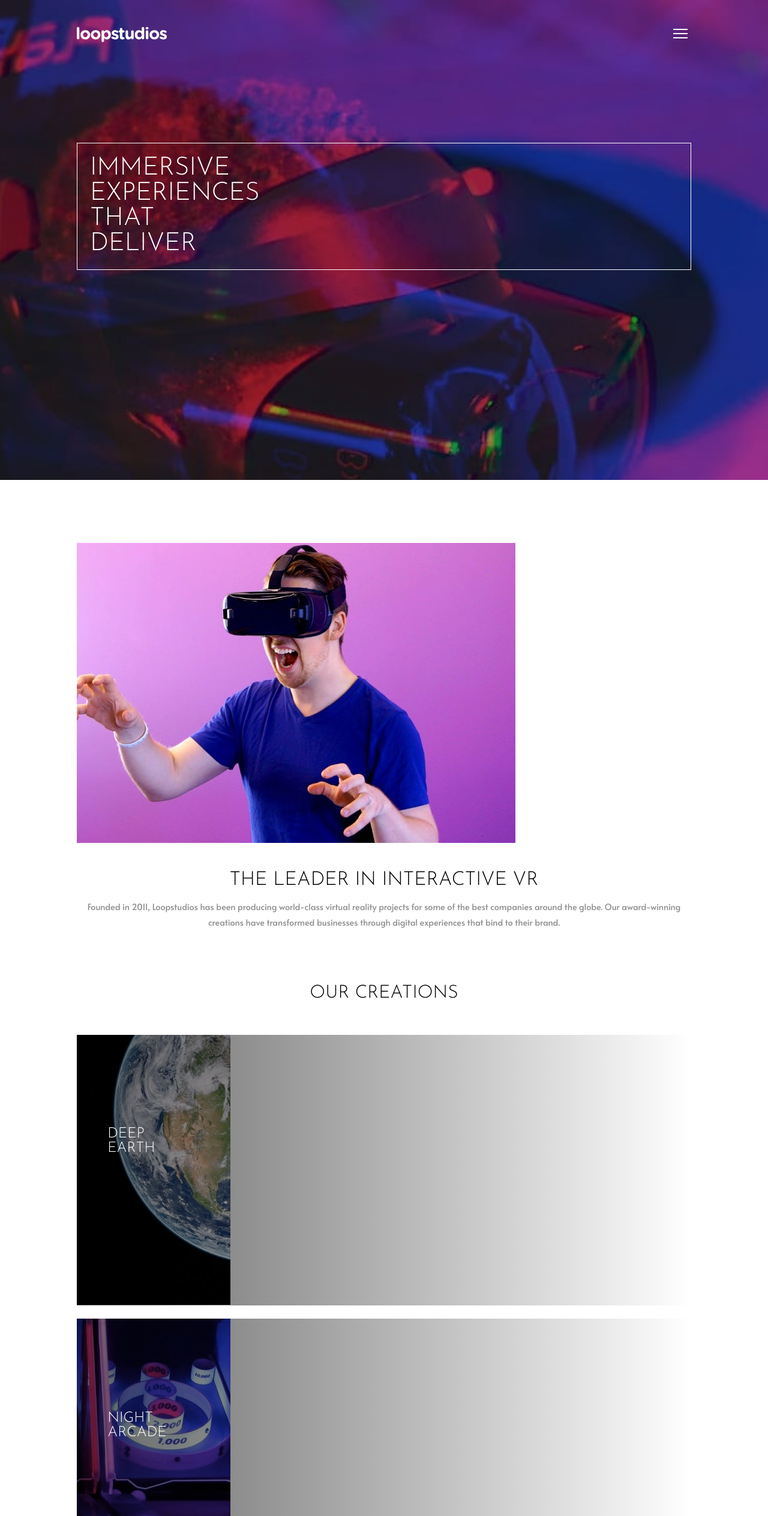
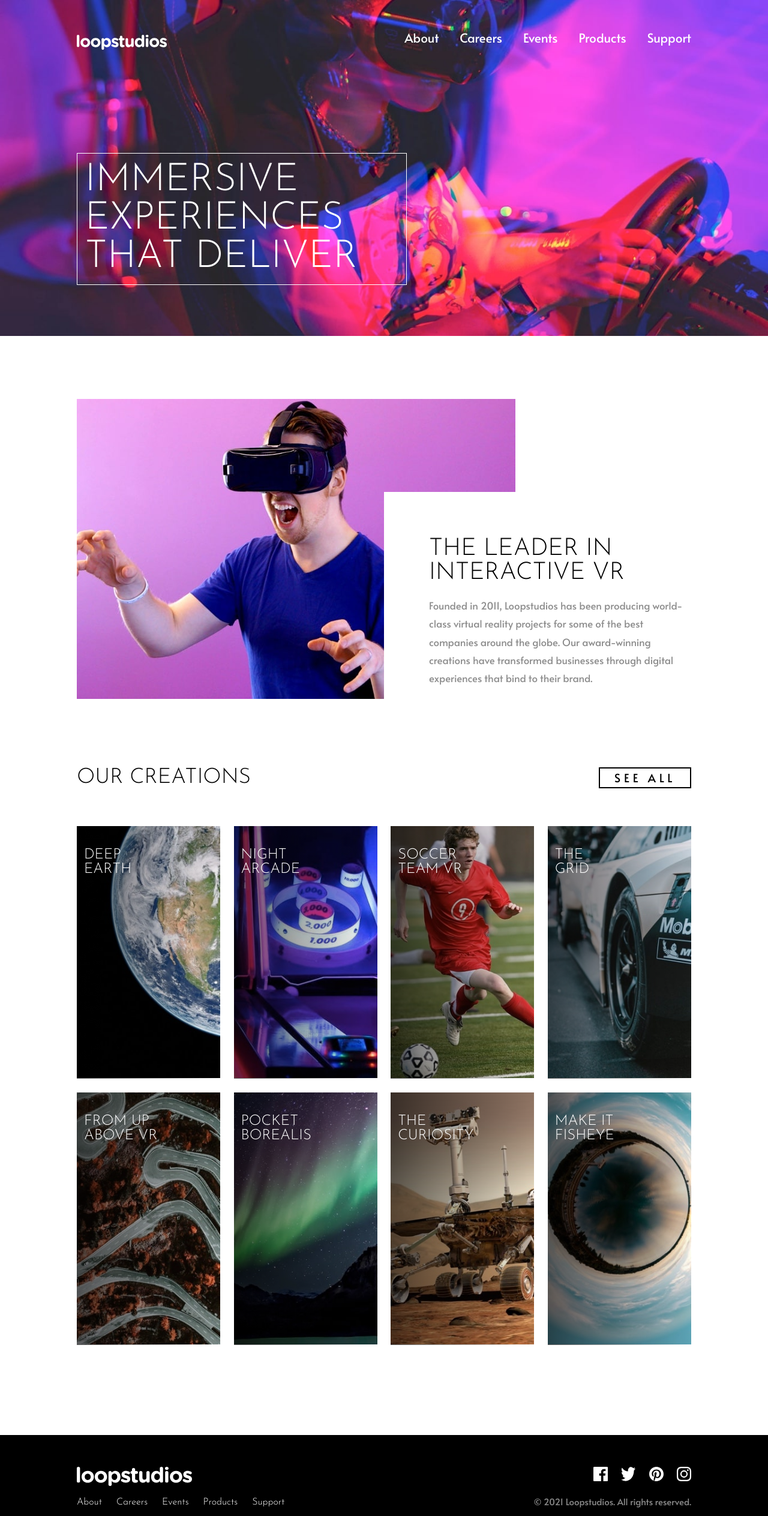
Before and after one commit to Barbelitos/FrontEndMentor-LoopStudiosLandingPage, a plain HTML site: page index.html in a window 1280 px wide. Shown: the top 2527 px of the page at 60% size. Drawn offline with Linux system fonts and the light colour scheme.

Commit message:
Desktop design completed.

```diff
--- a/index.html
+++ b/index.html
@@ -39,7 +39,7 @@
           <img class="menu-open" src="./images/icon-hamburger.svg" alt="open menu">
         </button>
       </nav>
-      <h1 class="hero-title">Immersive<br>experiences<br>that<br>deliver</h1>
+      <h1 class="hero-title">Immersive <br>experiences <br>that <br>deliver</h1>
     </div>
   </header>
 
@@ -68,50 +68,50 @@
       <div class="creations-container">
         <picture class="creations-picture">
           <h3 class="picture-text">Deep earth</h3>
-          <source media="(max-width: 699px)" srcset="./images/mobile/image-deep-earth.jpg">
-          <source media="(min-width: 700px)" srcset="./images/desktop/image-deep-earth.jpg">
+          <source media="(max-width: 959px)" srcset="./images/mobile/image-deep-earth.jpg">
+          <source media="(min-width: 960px)" srcset="./images/desktop/image-deep-earth.jpg">
           <img src="./images/mobile/image-deep-earth.jpg" alt="planet earth">
         </picture>
         <picture class="creations-picture">
           <h3 class="picture-text">Night Arcade</h3>
-          <source media="(max-width: 699px)" srcset="./images/mobile/image-night-arcade.jpg">
-          <source media="(min-width: 700px)" srcset="./images/desktop/image-night-arcade.jpg">
+          <source media="(max-width: 959px)" srcset="./images/mobile/image-night-arcade.jpg">
+          <source media="(min-width: 960px)" srcset="./images/desktop/image-night-arcade.jpg">
           <img src="./images/mobile/image-night-arcade.jpg" alt="arcade">
         </picture>
         <picture class="creations-picture">
           <h3 class="picture-text">Soccer Team VR</h3>
-          <source media="(max-width: 699px)" srcset="./images/mobile/image-soccer-team.jpg">
-          <source media="(min-width: 700px)" srcset="./images/desktop/image-soccer-team.jpg">
+          <source media="(max-width: 959px)" srcset="./images/mobile/image-soccer-team.jpg">
+          <source media="(min-width: 960px)" srcset="./images/desktop/image-soccer-team.jpg">
           <img src="./images/mobile/image-soccer-team.jpg" alt="soccer player">
         </picture>
         <picture class="creations-picture">
           <h3 class="picture-text">The<br>Grid</h3>
-          <source media="(max-width: 699px)" srcset="./images/mobile/image-grid.jpg">
-          <source media="(min-width: 700px)" srcset="./images/desktop/image-grid.jpg">
+          <source media="(max-width: 959px)" srcset="./images/mobile/image-grid.jpg">
+          <source media="(min-width: 960px)" srcset="./images/desktop/image-grid.jpg">
           <img src="./images/mobile/image-grid.jpg" alt="racing car">
         </picture>
         <picture class="creations-picture">
           <h3 class="picture-text">From Up Above VR</h3>
-          <source media="(max-width: 699px)" srcset="./images/mobile/image-from-above.jpg">
-          <source media="(min-width: 700px)" srcset="./images/desktop/image-from-above.jpg">
+          <source media="(max-width: 959px)" srcset="./images/mobile/image-from-above.jpg">
+          <source media="(min-width: 960px)" srcset="./images/desktop/image-from-above.jpg">
           <img src="./images/mobile/image-from-above.jpg" alt="curvy road from above">
         </picture>
         <picture class="creations-picture">
           <h3 class="picture-text">Pocket Borealis</h3>
-          <source media="(max-width: 699px)" srcset="./images/mobile/image-pocket-borealis.jpg">
-          <source media="(min-width: 700px)" srcset="./images/desktop/image-pocket-borealis.jpg">
+          <source media="(max-width: 959px)" srcset="./images/mobile/image-pocket-borealis.jpg">
+          <source media="(min-width: 960px)" srcset="./images/desktop/image-pocket-borealis.jpg">
           <img src="./images/mobile/image-pocket-borealis.jpg" alt="aurora borealis">
         </picture>
         <picture class="creations-picture">
           <h3 class="picture-text">The Curiosity</h3>
-          <source media="(max-width: 699px)" srcset="./images/mobile/image-curiosity.jpg">
-          <source media="(min-width: 700px)" srcset="./images/desktop/image-curiosity.jpg">
+          <source media="(max-width: 959px)" srcset="./images/mobile/image-curiosity.jpg">
+          <source media="(min-width: 960px)" srcset="./images/desktop/image-curiosity.jpg">
           <img src="./images/mobile/image-curiosity.jpg" alt="Mars curiosity">
         </picture>
         <picture class="creations-picture">
           <h3 class="picture-text">Make It Fisheye</h3>
-          <source media="(max-width: 699px)" srcset="./images/mobile/image-fisheye.jpg">
-          <source media="(min-width: 700px)" srcset="./images/desktop/image-fisheye.jpg">
+          <source media="(max-width: 959px)" srcset="./images/mobile/image-fisheye.jpg">
+          <source media="(min-width: 960px)" srcset="./images/desktop/image-fisheye.jpg">
           <img src="./images/mobile/image-fisheye.jpg" alt="fisheye view">
         </picture>
       </div>
--- a/stylesheets/main.css
+++ b/stylesheets/main.css
@@ -25,6 +25,7 @@ body {
 
 img {
   max-width: 100%;
+  max-height: 100%;
 }
 
 button {
@@ -146,7 +147,7 @@ h3 {
 }
 
 .creations-title {
-  font-size: 2em;
+  font-size: 2rem;
   text-align: center;
   margin-bottom: 1.8em;
 }
@@ -182,6 +183,7 @@ h3 {
   width: 100%;
   height: 100%;
   background: linear-gradient(to right, rgba(0, 0, 0, 0.6), rgba(0, 0, 0, 0));
+  transition: all 0.2s ease-in-out;
 }
 
 .picture-text {
@@ -191,7 +193,7 @@ h3 {
   width: 140px;
   margin-top: 15%;
   margin-left: 5%;
-  transition: all 0.2s ease-in-out;
+  transition: color 0.2s ease-in-out;
 }
 
 .creations-button {
@@ -237,3 +239,183 @@ h3 {
   gap: 1.5em;
   margin: 1.5em auto;
 }
+
+/************ DESKTOP VERSION ************/
+
+@media screen and (min-width: 960px) {
+  .nav-item,
+  .footer-item {
+    position: relative;
+  }
+
+  .nav-item::after,
+  .footer-item::after {
+    content: "";
+    position: absolute;
+    bottom: -15px;
+    left: 50%;
+    transform: translateX(-50%);
+    width: 30px;
+    height: 0.2rem;
+    background-color: var(--white);
+    transition: all 0.4s ease-in-out;
+    opacity: 0;
+  }
+
+  .nav-item:hover::after,
+  .footer-item:hover::after {
+    transform: translateX(-50%);
+    opacity: 1;
+  }
+
+  /*---------- HEADER ----------*/
+  .hero {
+    background-image: url("../images/desktop/image-hero.jpg");
+    height: 70vh;
+    background-size: cover;
+    background-repeat: no-repeat;
+  }
+
+  .navbar {
+    align-items: center;
+    height: 50px;
+  }
+
+  .nav-menu {
+    position: relative;
+    background: none;
+    padding: 0;
+    width: 100%;
+    height: 100%;
+    overflow: hidden;
+    transition: none;
+  }
+
+  .nav-menu .container {
+    width: 100%;
+  }
+
+  .nav-menu ul {
+    display: flex;
+    align-items: center;
+    justify-content: flex-end;
+    gap: 4%;
+  }
+
+  .nav-menu .nav-link {
+    text-transform: none;
+    font-family: var(--alata);
+    font-size: 1.3rem;
+  }
+
+  .nav-item {
+    margin-top: 8px;
+  }
+
+  .menu-header,
+  .menu-open {
+    display: none;
+  }
+
+  .hero-title {
+    color: var(--white);
+    font-size: 4rem;
+    border: 1px solid var(--white);
+    padding: 0.2em;
+    margin-top: 2.5em;
+    width: 550px;
+    height: auto;
+  }
+
+  .hero-title br {
+    display: none;
+  }
+
+  /*---------- INFO SECTION ----------*/
+  .info-section .container {
+    position: relative;
+    margin-bottom: 4.5em;
+  }
+
+  .info-box {
+    position: absolute;
+    background: var(--white);
+    width: 50%;
+    min-height: 380px;
+    padding: 5em 0 0 5em;
+    text-align: left;
+    right: 0;
+    bottom: 0;
+    top: 25%;
+  }
+
+  .info-title {
+    font-size: 2.5rem;
+  }
+
+  .info-text {
+    font-size: 1.05rem;
+  }
+
+  /*---------- CREATIONS SECTION ----------*/
+  .creations-section {
+    position: relative;
+  }
+
+  .creations-title {
+    text-align: left;
+    font-size: 2.2rem;
+  }
+
+  .creations-container {
+    grid-template-columns: repeat(4, 3fr);
+    margin-bottom: 10em;
+  }
+
+  .creations-button {
+    position: absolute;
+    top: 0;
+    right: 10%;
+    margin: 0;
+    width: 12%;
+    height: 35px;
+  }
+
+  /*---------- FOOTER ----------*/
+
+  .footer {
+    text-align: left;
+    padding-bottom: 1em;
+  }
+
+  .footer .container {
+    position: relative;
+  }
+
+  .footer-menu {
+    display: flex;
+    gap: 1em;
+    margin-top: 0.4em;
+  }
+
+  .footer-item {
+    margin: 0;
+  }
+
+  .footer-link {
+    font-size: 1rem;
+  }
+
+  .social-bar {
+    position: absolute;
+    top: 0;
+    right: 0;
+    margin: 0;
+  }
+
+  .rights-text {
+    position: absolute;
+    right: 0;
+    top: 50px;
+  }
+}
```
